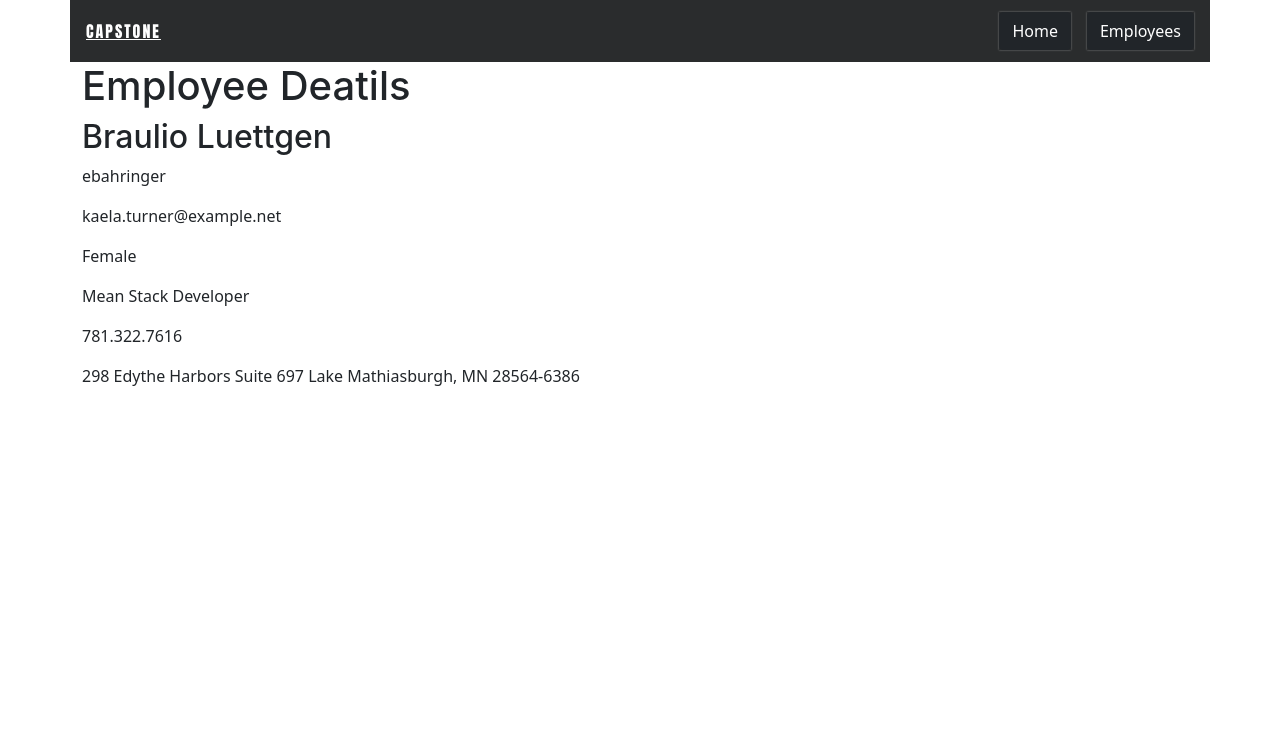
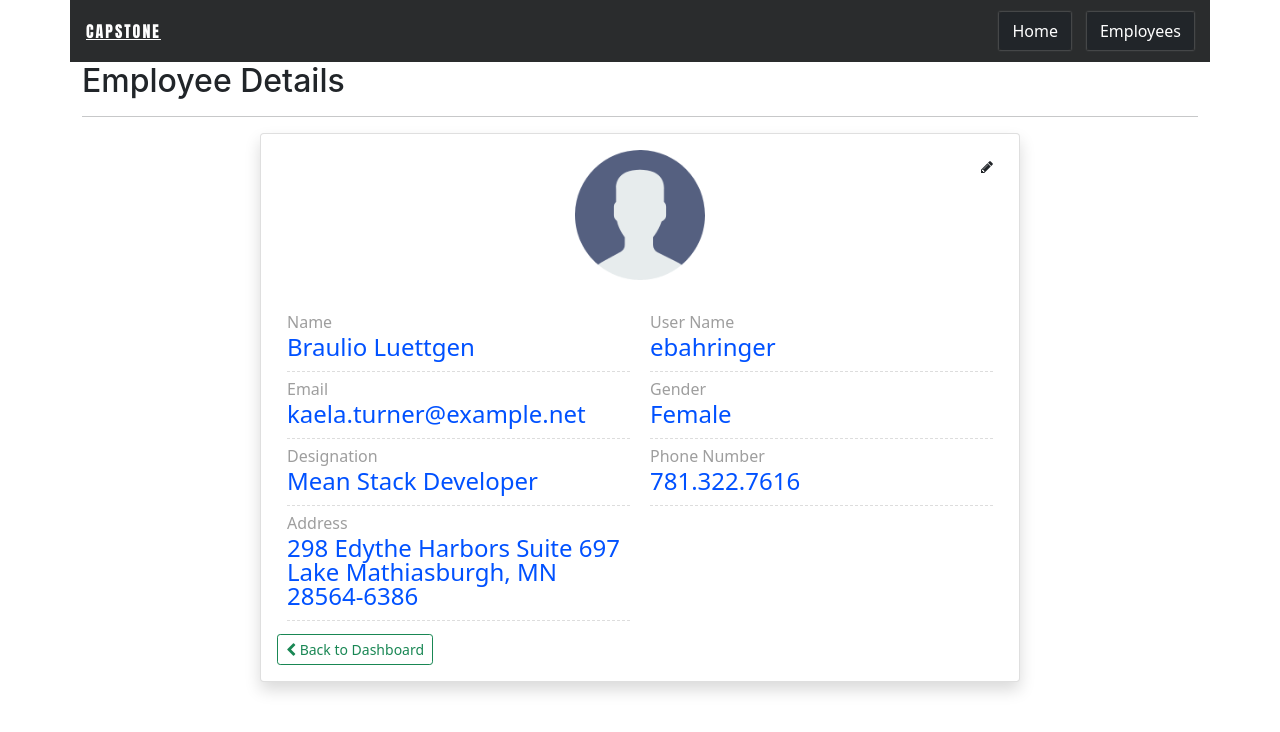
Before and after one commit to shahrukh0024/Mini-Project, an Angular app: page /employees/details/1 in a window 1280 px wide. Shown: the top 732 px of the page. Built offline with nearby package versions, Linux system fonts and the light colour scheme.

Commit message:
Feat: Displaying and edit details of an Employee

```diff
--- a/src/app/employees/details/details.component.css
+++ b/src/app/employees/details/details.component.css
@@ -0,0 +1,48 @@
+.avatar img {
+    width: 130px;
+    margin: 0 auto 30px;
+    display: block;
+}
+
+.btn.edit {
+    border-radius: 50%;
+    width: 40px;
+    height: 40px;
+    padding: 0;
+    position: absolute;
+    right: 11px;
+    top: 11px;
+}
+
+.form-group-wrapper {
+    display: flex;
+    flex-wrap: wrap;
+
+
+}
+
+.form-group {
+    border-bottom: 1px dashed #ddd;
+    padding-bottom: 12px;
+    margin: 0 10px 5px;
+    width: calc(50% - 20px);
+
+}
+
+label {
+    color: #9e9e9e;
+    line-height: 1;
+    margin-bottom: 5px;
+}
+
+.value {
+    color: #0051ff;
+    font-size: 1.5rem;
+    display: block;
+    font-weight: 500;
+    line-height: 1;
+}
+
+.btn-space {
+    margin-right: 10px;
+}
--- a/src/app/employees/details/details.component.html
+++ b/src/app/employees/details/details.component.html
@@ -1,5 +1,5 @@
 <!-- <p>details works</p> -->
-<div class="container">
+<!-- <div class="container">
     <h1>Employee Deatils</h1>
     <div class="employee">
         <h2 class="employee_name">{{item.name}}</h2>
@@ -10,4 +10,115 @@
         <p class="employee_designation">{{item.phone_number}}</p>
         <p class="employee_phone">{{item.complete_address}}</p>
     </div>
+</div> -->
+
+<div class="container">
+    <div class="row">
+        <div class="col-md-12">
+            <h2>Employee Details</h2>
+            <hr>
+            <div class="row justify-content-center">
+                <div class="col-md-8 card shadow px-3 py-3">
+                    <div class="item" *ngIf="item">
+                        <button
+                            class="btn edit"
+                            [routerLink]="['/employees/details',item.id]"
+                            [queryParams]="{editMode : true}"
+                        >
+                            <i class="fa fa-pencil btn-sm"></i>
+                        </button>
+                        <div class="avatar">
+                            <img src="../../../assets/imgs/userIcon.png" alt="user" width="50">
+                        </div>
+                        <div class="form-group-wrapper">
+                            <div class="form-group">
+                                <label for="">Name</label>
+                                <span class="value" *ngIf="!editMode">{{item.name}}</span>
+                                <input
+                                    type="text"
+                                    value="{{item.name}}"
+                                    *ngIf="editMode"
+                                    class="form-control"
+                                >
+                            </div>
+                            <div class="form-group">
+                                <label for="">User Name</label>
+                                <span class="value" *ngIf="!editMode">{{item.username}}</span>
+                                <input
+                                    type="text"
+                                    value="{{item.username}}"
+                                    *ngIf="editMode"
+                                    class="form-control"
+                                >
+                            </div>
+                            <div class="form-group">
+                                <label for="">Email</label>
+                                <span class="value" *ngIf="!editMode">{{item.email}}</span>
+                                <input
+                                    type="text"
+                                    value="{{item.email}}"
+                                    *ngIf="editMode"
+                                    class="form-control"
+                                >
+                            </div>
+                            <div class="form-group">
+                                <label for="">Gender</label>
+                                <span class="value" *ngIf="!editMode">{{item.gender}}</span>
+                                <input
+                                    type="text"
+                                    value="{{item.gender}}"
+                                    *ngIf="editMode"
+                                    class="form-control"
+                                >
+                            </div>
+                            <div class="form-group">
+                                <label for="">Designation</label>
+                                <span class="value" *ngIf="!editMode">{{item.designation}}</span>
+                                <input
+                                    type="text"
+                                    value="{{item.designation}}"
+                                    *ngIf="editMode"
+                                    class="form-control"
+                                >
+                            </div>
+                            <div class="form-group">
+                                <label for="">Phone Number</label>
+                                <span class="value" *ngIf="!editMode">{{item.phone_number}}</span>
+                                <input
+                                    type="text"
+                                    value="{{item.phone_number}}"
+                                    *ngIf="editMode"
+                                    class="form-control"
+                                >
+                            </div>
+                            <div class="form-group">
+                                <label for="">Address</label>
+                                <span class="value" *ngIf="!editMode">{{item.complete_address}}</span>
+                                <input
+                                    type="text"
+                                    value="{{item.complete_address}}"
+                                    *ngIf="editMode"
+                                    class="form-control"
+                                >
+                            </div>
+
+                        </div>
+                        <div class="btn-row text-center pt-3 " *ngIf="editMode">
+                            <button type="submit" class="btn btn-success mr-2 btn-space">Save Details</button>
+                            <button
+                                type="button"
+                                class="btn btn-outline-secondary"
+                                [routerLink]="['/employees/details',item.id]"
+                            >Discard</button>
+                        </div>
+                        <div class="details mt-2" *ngIf="!editMode">
+                            <a routerLink="/employees" class="btn btn-outline-success btn-sm ">
+                                <i class="fa fa-chevron-left mr-1"></i> Back to Dashboard
+                            </a>
+                        </div>
+                    </div>
+                </div>
+            </div>
+        </div>
+    </div>
 </div>
--- a/src/app/employees/details/details.component.ts
+++ b/src/app/employees/details/details.component.ts
@@ -12,6 +12,7 @@ import { TEmp } from '../types/types_emp';
 export class DetailsComponent implements OnInit {
   emp: TEmp;
   item:TEmp;
+  editMode:any = true;
   constructor(
     private _empService: EmployeesService,
     private activeRoute: ActivatedRoute
@@ -28,7 +29,9 @@ export class DetailsComponent implements OnInit {
 
       this.activeRoute.paramMap.subscribe(param=> {
       this.item = this._empService.fetchAnEmp(+param.get('id')-1);
-
+    })
+    this.activeRoute.queryParamMap.subscribe(qParam=>{
+      this.editMode=qParam.get('editMode');
     })
 
   }
--- a/src/app/employees/employee/employee.component.css
+++ b/src/app/employees/employee/employee.component.css
@@ -13,7 +13,12 @@
 
 .btns{
     display: flex;
-    flex-direction: column;
+    flex-direction: row;
+    align-items: center;
+    justify-content: space-between;
+}
+.btn{
+    flex-grow: 3;
 }
 
 #ed{
--- a/src/app/employees/employee/employee.component.html
+++ b/src/app/employees/employee/employee.component.html
@@ -7,10 +7,10 @@
     <p class="employee_designation">{{emp.phone_number}}</p>
     <p class="employee_phone">{{emp.complete_address}}</p>
     <div class="btns" *ngIf="!isDetailView">
-        <button class="btn btn-primary" [routerLink]="['/employees/details',emp.id]">Full Details </button>
+        <button class="btn btn-primary" [routerLink]="['/employees/details',emp.id]"><i class="fa fa-info-circle"></i> </button>
         <!-- <button class="btn btn-primary" routerLink="details">Full Details </button> -->
-        <button class="btn btn-accent" id="ed" >Edit Details </button>
-        <button class="btn btn-danger" (click)="handleDelete()">Remove Employee</button>
+        <!-- <button class="btn btn-accent" id="ed" >Edit Details </button> -->
+        <button class="btn btn-danger" (click)="handleDelete()"><i class="fa fa-close"></i> </button>
     </div>
 </div>
 
--- a/src/index.html
+++ b/src/index.html
@@ -6,6 +6,10 @@
   <base href="/">
   <meta name="viewport" content="width=device-width, initial-scale=1">
   <link rel="icon" type="image/x-icon" href="favicon.ico">
+  <link
+    rel="stylesheet"
+    href="https://cdnjs.cloudflare.com/ajax/libs/font-awesome/4.7.0/css/font-awesome.min.css"
+  >
 </head>
 <body>
   <app-root></app-root>
```
Also changed, not shown: src/assets/imgs/userIcon.png (added).
